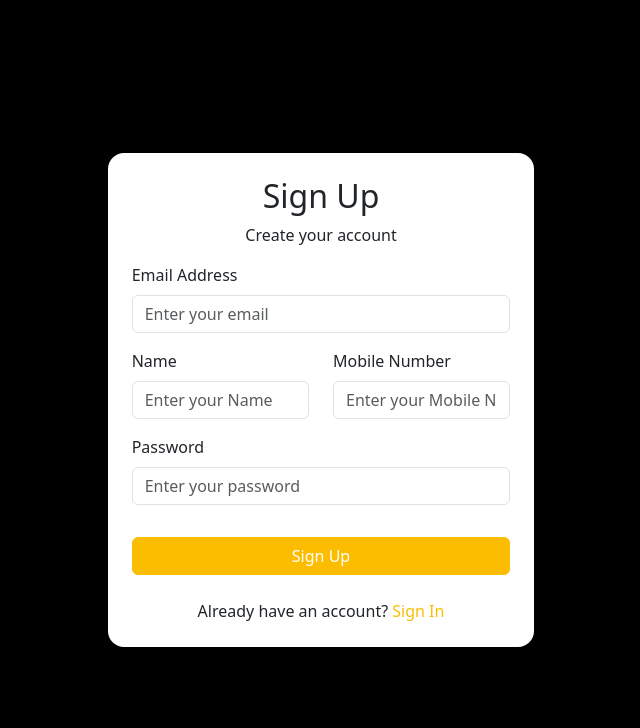
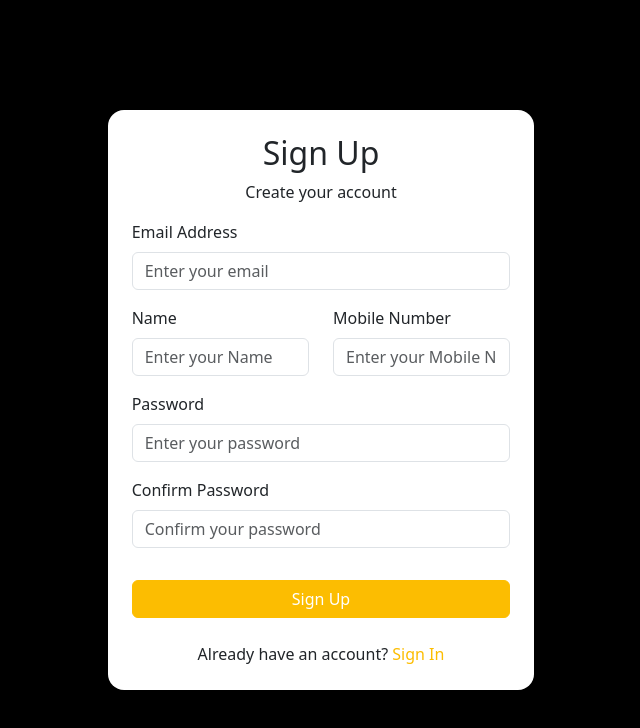
Before and after one commit to Sulamaxx/Mr.Beard, a React (Vite) app: page /signin in a window 1280 px wide. Both pictures are taken after a click on the link "Sign Up". Shown: the top 728 px of the page, without its empty margins (319-959 px from the left). Built offline with nearby package versions, Linux system fonts and the light colour scheme; no server answers.

Commit message:
MOD: DEV: Integrated the Register API.

```diff
--- a/src/components/ui/signUpForm/SignUpForm.tsx
+++ b/src/components/ui/signUpForm/SignUpForm.tsx
@@ -1,54 +1,196 @@
-import { Row, Col, Form, Button } from "react-bootstrap";
+import { useState, FormEvent } from "react";
+import { Row, Col, Form, Button, Alert } from "react-bootstrap";
+import { useNavigate } from "react-router-dom";
 import "./SignUpForm.scss";
-import googleLogo from "/src/assets/images/signInUp/google_logo.svg";
-import facebookLogo from "/src/assets/images/signInUp/facebook_logo.svg";
+import { useAuth } from "../../../contexts/AuthContext";
+import ApiService from "../../../services/ApiService"; // Import the ApiService
 
 interface SignUpFormProps {
   setShowForm: (formType: string) => void;
 }
 
 function SignUpForm({ setShowForm }: SignUpFormProps) {
+  const navigate = useNavigate();
+  const { login } = useAuth();
+
+  const [formData, setFormData] = useState({
+    name: "",
+    email: "",
+    mobile: "",
+    password: "",
+    password_confirmation: ""
+  });
+
+  const [isLoading, setIsLoading] = useState(false);
+  const [error, setError] = useState<string | null>(null);
+  const [validationErrors, setValidationErrors] = useState<Record<string, string>>({});
+  const [validated, setValidated] = useState(false);
+
+  const handleChange = (e: React.ChangeEvent<HTMLInputElement>) => {
+    const { name, value } = e.target;
+    setFormData(prev => ({
+      ...prev,
+      [name]: value
+    }));
+  };
+
+  const handleSubmit = async (e: FormEvent<HTMLFormElement>) => {
+    e.preventDefault();
+
+    const form = e.currentTarget;
+    if (!form.checkValidity()) {
+      e.stopPropagation();
+      setValidated(true);
+      return;
+    }
+
+    setIsLoading(true);
+    setError(null);
+    setValidationErrors({});
+
+    try {
+      // Use ApiService for the registration request
+      const data = await ApiService.post('/v2/register', formData);
+
+      // Registration successful
+      if (data.access_token) {
+        // Store token in localStorage
+        localStorage.setItem("token", data.access_token);
+
+        // Auto-login after registration
+        await login(formData.email, formData.password);
+
+        // Redirect to dashboard
+        navigate("/dashboard");
+      }
+    } catch (err: any) {
+      console.error("Registration error:", err);
+
+      // Handle validation errors from Laravel backend
+      if (err.response?.status === 422) {
+        setValidationErrors(err.response.data.errors || {});
+        setError("Please check the form for errors.");
+      } else {
+        setError(err.response?.data?.message || "An error occurred during registration. Please try again.");
+      }
+    } finally {
+      setIsLoading(false);
+    }
+  };
+
+  const getValidationFeedback = (field: string) => {
+    return validationErrors[field] ? (
+      Array.isArray(validationErrors[field])
+        ? validationErrors[field][0]
+        : validationErrors[field]
+    ) : "";
+  };
+
   return (
     <Row className="justify-content-center align-items-center vh-100 m-0 px-2 px-md-0">
       <Col md={6} lg={4} className="bg-white p-4 rounded-4">
         <h2 className="form-title">Sign Up</h2>
         <p className="subtitle">Create your account</p>
 
+        {error && <Alert variant="danger">{error}</Alert>}
+
         {/* SIGN UP FORM */}
-        <Form className="text-start">
+        <Form noValidate validated={validated} onSubmit={handleSubmit} className="text-start">
           <Form.Group className="mb-3" controlId="formEmail">
             <Form.Label>Email Address</Form.Label>
-            <Form.Control type="email" placeholder="Enter your email" />
+            <Form.Control
+              type="email"
+              name="email"
+              placeholder="Enter your email"
+              value={formData.email}
+              onChange={handleChange}
+              isInvalid={!!validationErrors.email}
+              required
+            />
+            <Form.Control.Feedback type="invalid">
+              {getValidationFeedback("email") || "Please provide a valid email."}
+            </Form.Control.Feedback>
           </Form.Group>
 
           <Row>
             <Col md={6}>
               <Form.Group className="mb-3" controlId="formName">
                 <Form.Label>Name</Form.Label>
-              <Form.Control type="text" placeholder="Enter your Name" />
+                <Form.Control
+                  type="text"
+                  name="name"
+                  placeholder="Enter your Name"
+                  value={formData.name}
+                  onChange={handleChange}
+                  isInvalid={!!validationErrors.name}
+                  required
+                />
+                <Form.Control.Feedback type="invalid">
+                  {getValidationFeedback("name") || "Name is required."}
+                </Form.Control.Feedback>
               </Form.Group>
             </Col>
             <Col md={6}>
               <Form.Group className="mb-3" controlId="formMobile">
                 <Form.Label>Mobile Number</Form.Label>
-              <Form.Control type="tel" placeholder="Enter your Mobile Number" />
+                <Form.Control
+                  type="tel"
+                  name="mobile"
+                  placeholder="Enter your Mobile Number"
+                  value={formData.mobile}
+                  onChange={handleChange}
+                  isInvalid={!!validationErrors.mobile}
+                  required
+                />
+                <Form.Control.Feedback type="invalid">
+                  {getValidationFeedback("mobile") || "Valid mobile number is required."}
+                </Form.Control.Feedback>
               </Form.Group>
             </Col>
           </Row>
 
           <Form.Group className="mb-3" controlId="formPassword">
             <Form.Label>Password</Form.Label>
-            <Form.Control type="password" placeholder="Enter your password" />
+            <Form.Control
+              type="password"
+              name="password"
+              placeholder="Enter your password"
+              value={formData.password}
+              onChange={handleChange}
+              isInvalid={!!validationErrors.password}
+              required
+            />
+            <Form.Control.Feedback type="invalid">
+              {getValidationFeedback("password") || "Password is required."}
+            </Form.Control.Feedback>
+          </Form.Group>
+
+          <Form.Group className="mb-3" controlId="formPasswordConfirmation">
+            <Form.Label>Confirm Password</Form.Label>
+            <Form.Control
+              type="password"
+              name="password_confirmation"
+              placeholder="Confirm your password"
+              value={formData.password_confirmation}
+              onChange={handleChange}
+              isInvalid={!!validationErrors.password_confirmation}
+              required
+            />
+            <Form.Control.Feedback type="invalid">
+              {getValidationFeedback("password_confirmation") || "Please confirm your password."}
+            </Form.Control.Feedback>
           </Form.Group>
 
           <Button
             variant="primary"
+            type="submit"
             className="w-100 my-3"
             style={{
               color: "#fff",
             }}
+            disabled={isLoading}
           >
-            Sign Up
+            {isLoading ? "Signing Up..." : "Sign Up"}
           </Button>
         </Form>
 
```
Lines whose indentation alone changed are shown as unchanged.
